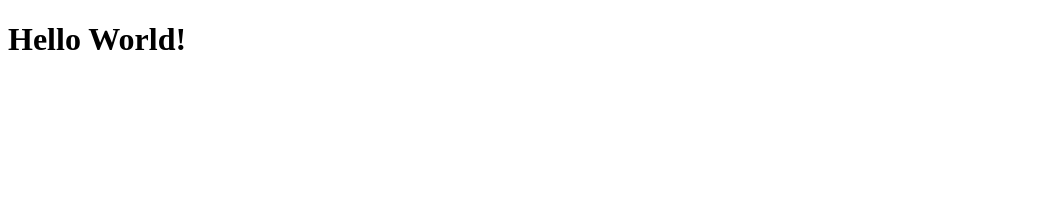
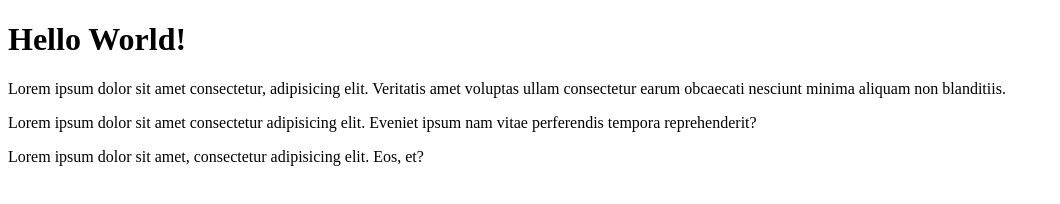
Before and after one commit to GabrielBCisoto/Aula01, a plain HTML site: page index.html in a window 1280 px wide. Shown: the whole page, without its empty margins (0-1060 px from the left). Drawn offline with Linux system fonts and the light colour scheme.

Commit message:
Adicionado linhas de texto no .html

```diff
--- a/index.html
+++ b/index.html
@@ -7,5 +7,8 @@
 </head>
 <body>
     <h1>Hello World!</h1>
+    <p>Lorem ipsum dolor sit amet consectetur, adipisicing elit. Veritatis amet voluptas ullam consectetur earum obcaecati nesciunt minima aliquam non blanditiis.</p>
+    <p>Lorem ipsum dolor sit amet consectetur adipisicing elit. Eveniet ipsum nam vitae perferendis tempora reprehenderit?</p>
+    <p>Lorem ipsum dolor sit amet, consectetur adipisicing elit. Eos, et?</p>
 </body>
 </html>
```
